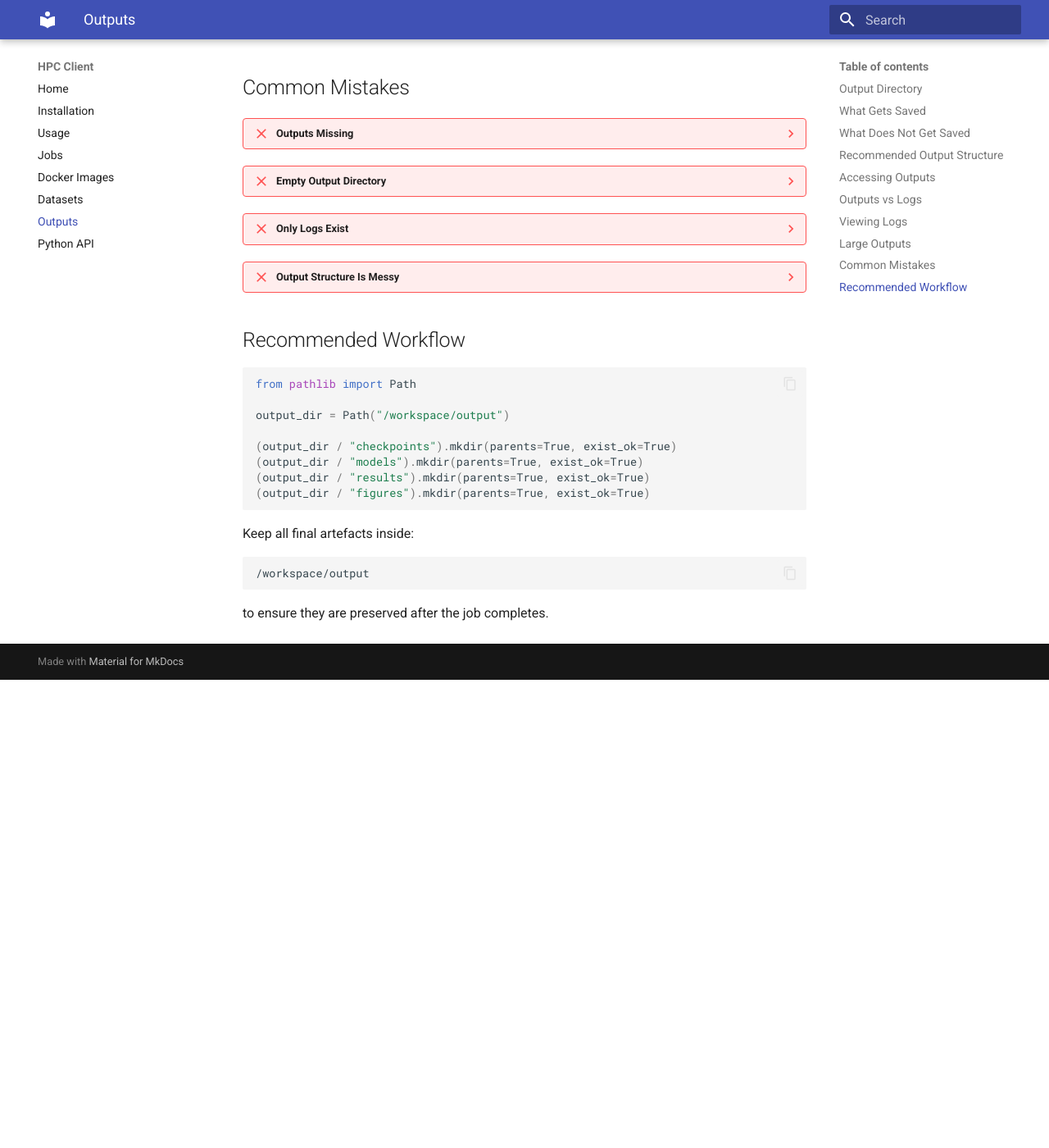
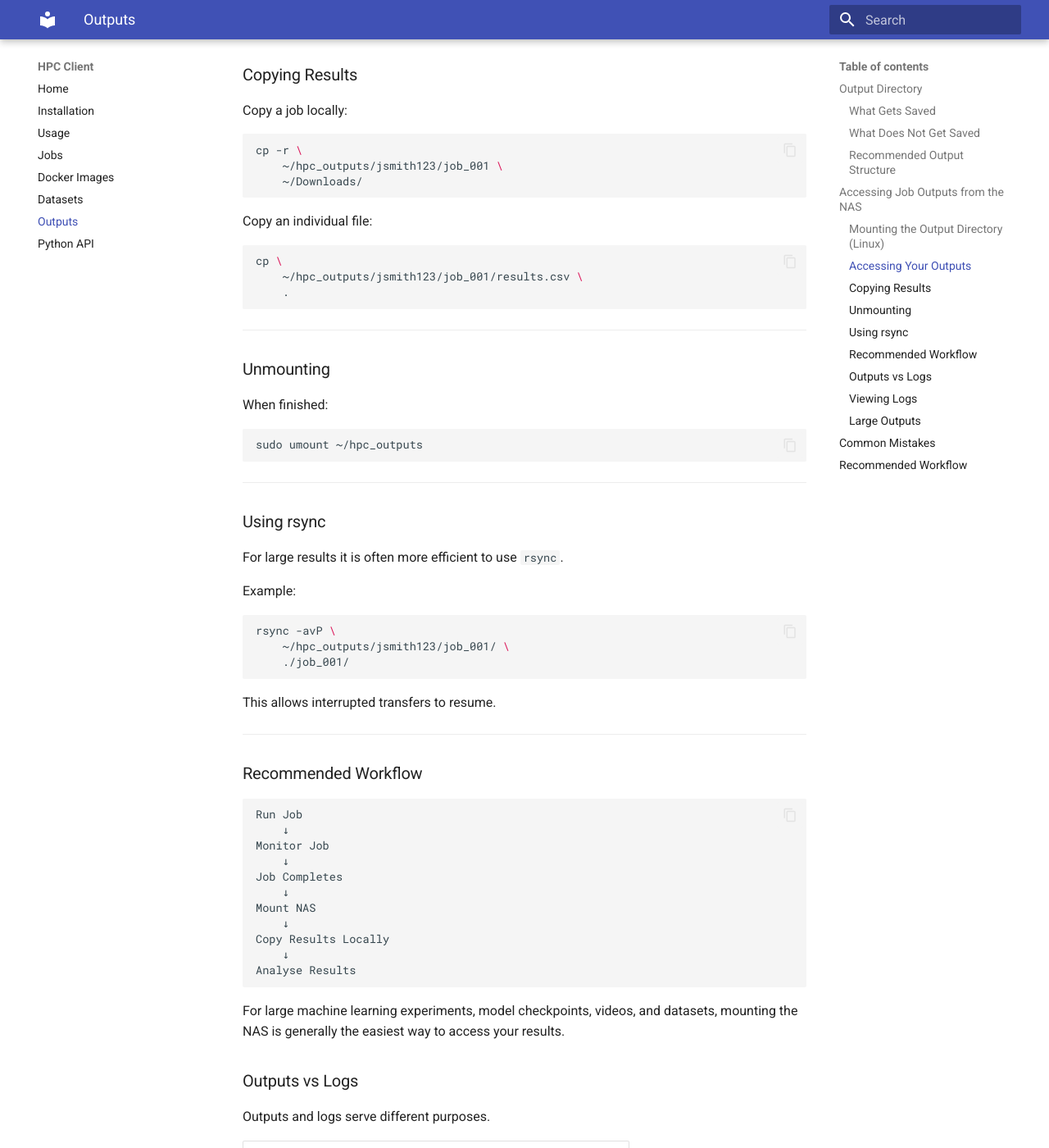
Before and after one commit to UoA-CARES/hpc-client, an MkDocs documentation site: the page built from docs/outputs.md, in a window 1280 px wide and 1400 px high, scrolled down 4999 px. Shown: the whole window at 82% size. Built offline with MkDocs 1.6.1 and Material for MkDocs 9.7.7, drawn with Linux system fonts in a browser that asks for light colours; before the commit the page ends 5828 px from its top, so only the background shows below that; some of the changed text lies outside the part shown.

Commit message:
User Outputs

````diff
--- a/docs/outputs.md
+++ b/docs/outputs.md
@@ -61,7 +61,7 @@ output_dir.mkdir(parents=True, exist_ok=True)
 
     If files are written somewhere else, they will be lost when the container is removed.
 
-## What Gets Saved
+### What Gets Saved
 
 Files written inside:
 
@@ -83,7 +83,7 @@ Example:
 
 These files will be available after the job completes.
 
-## What Does Not Get Saved
+### What Does Not Get Saved
 
 Files written elsewhere inside the container are temporary.
 
@@ -111,7 +111,7 @@ Always save important files into:
 /workspace/output
 ```
 
-## Recommended Output Structure
+### Recommended Output Structure
 
 For larger projects, organise outputs into folders.
 
@@ -158,7 +158,11 @@ output_dir = Path("/workspace/output")
 
     If you want to save files into subdirectories, your code needs to create those directories first.
 
-## Accessing Outputs
+## Accessing Job Outputs from the NAS
+
+Job outputs are stored on the CARES NAS and can be accessed directly from your computer.
+
+Mounting the NAS locally is often more convenient than downloading files through a web browser, especially for large datasets, model checkpoints, videos, and experiment results.
 
 After a job completes, outputs are available from the shared HPC storage under:
 
@@ -190,7 +194,130 @@ will appear in the final job outputs exactly as written.
 
     You cannot access outputs from other users' jobs.
 
-## Outputs vs Logs
+---
+
+### Mounting the Output Directory (Linux)
+
+Create a local mount point:
+
+```bash
+mkdir -p ~/hpc_outputs
+```
+
+Mount the NAS:
+
+```bash
+sudo mount -t cifs \
+    //130.216.238.2/outputs/<upi> \
+    ~/hpc_outputs \
+    -o username=<upi>
+```
+
+Example:
+
+```bash
+sudo mount -t cifs \
+    //130.216.238.2/outputs \
+    ~/hpc_outputs/jsmith123 \
+    -o username=jsmith123
+```
+
+You will be prompted for your NAS password.
+
+---
+
+### Accessing Your Outputs
+
+After mounting:
+
+```bash
+cd ~/hpc_outputs
+```
+
+Browse your output directory:
+
+```bash
+cd jsmith123
+```
+
+Example:
+
+```text
+~/hpc_outputs/jsmith123/
+├── job_001/
+├── job_002/
+├── job_003/
+└── ...
+```
+
+---
+
+### Copying Results
+
+Copy a job locally:
+
+```bash
+cp -r \
+    ~/hpc_outputs/jsmith123/job_001 \
+    ~/Downloads/
+```
+
+Copy an individual file:
+
+```bash
+cp \
+    ~/hpc_outputs/jsmith123/job_001/results.csv \
+    .
+```
+
+---
+
+### Unmounting
+
+When finished:
+
+```bash
+sudo umount ~/hpc_outputs
+```
+
+---
+
+### Using rsync
+
+For large results it is often more efficient to use `rsync`.
+
+Example:
+
+```bash
+rsync -avP \
+    ~/hpc_outputs/jsmith123/job_001/ \
+    ./job_001/
+```
+
+This allows interrupted transfers to resume.
+
+---
+
+### Recommended Workflow
+
+```text
+Run Job
+    ↓
+Monitor Job
+    ↓
+Job Completes
+    ↓
+Mount NAS
+    ↓
+Copy Results Locally
+    ↓
+Analyse Results
+```
+
+For large machine learning experiments, model checkpoints, videos, and datasets, mounting the NAS is generally the easiest way to access your results.
+
+
+### Outputs vs Logs
 
 Outputs and logs serve different purposes.
 
@@ -218,7 +345,7 @@ torch.save(
 
 creates a saved output file.
 
-## Viewing Logs
+### Viewing Logs
 
 Logs can be viewed using:
 
@@ -228,7 +355,7 @@ hpc-client logs <job_id>
 
 Use logs to monitor progress while a job is running.
 
-## Large Outputs
+### Large Outputs
 
 Large outputs are supported, however users should:
 
````
Also changed, not shown: docs/index.md (+24 -0 lines).
